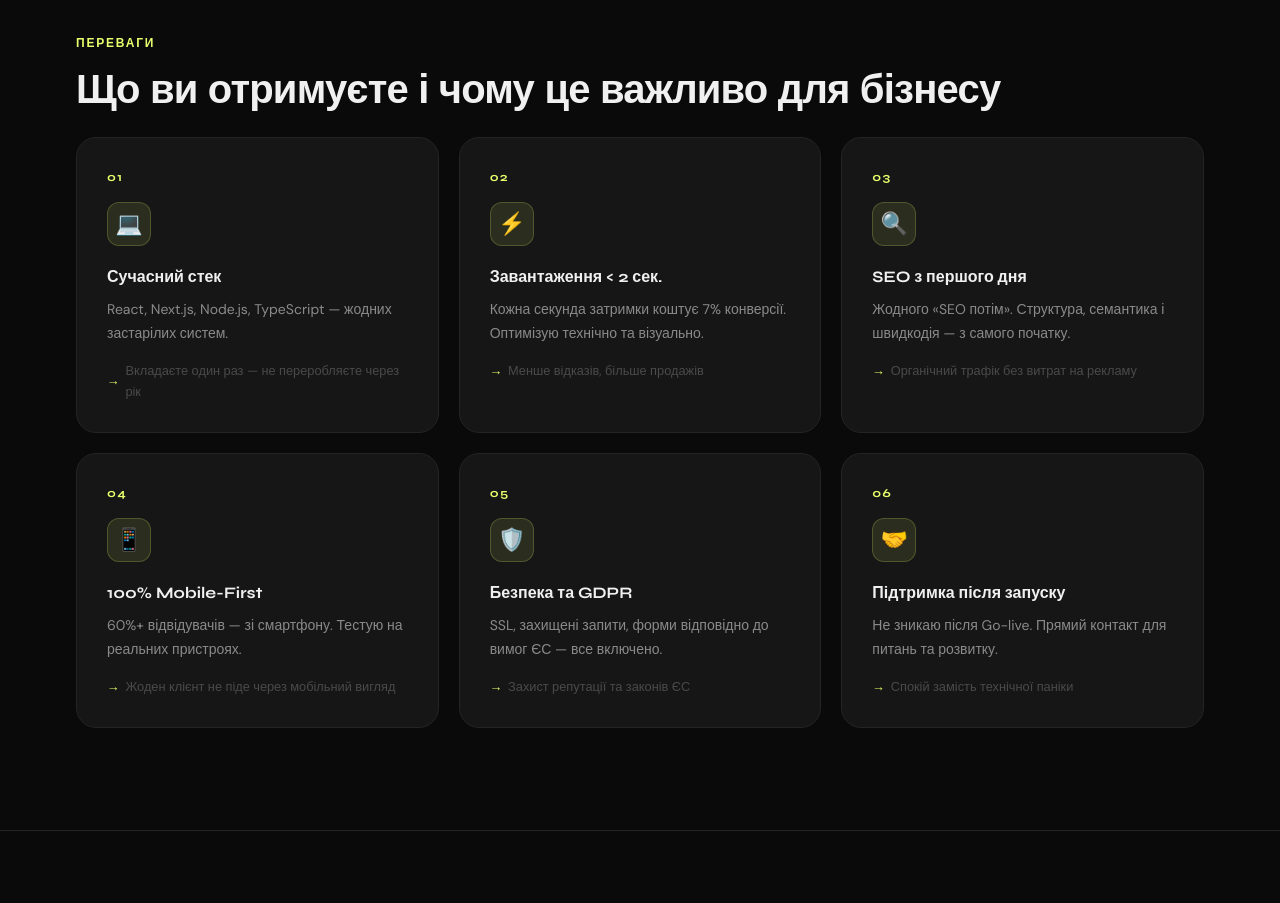
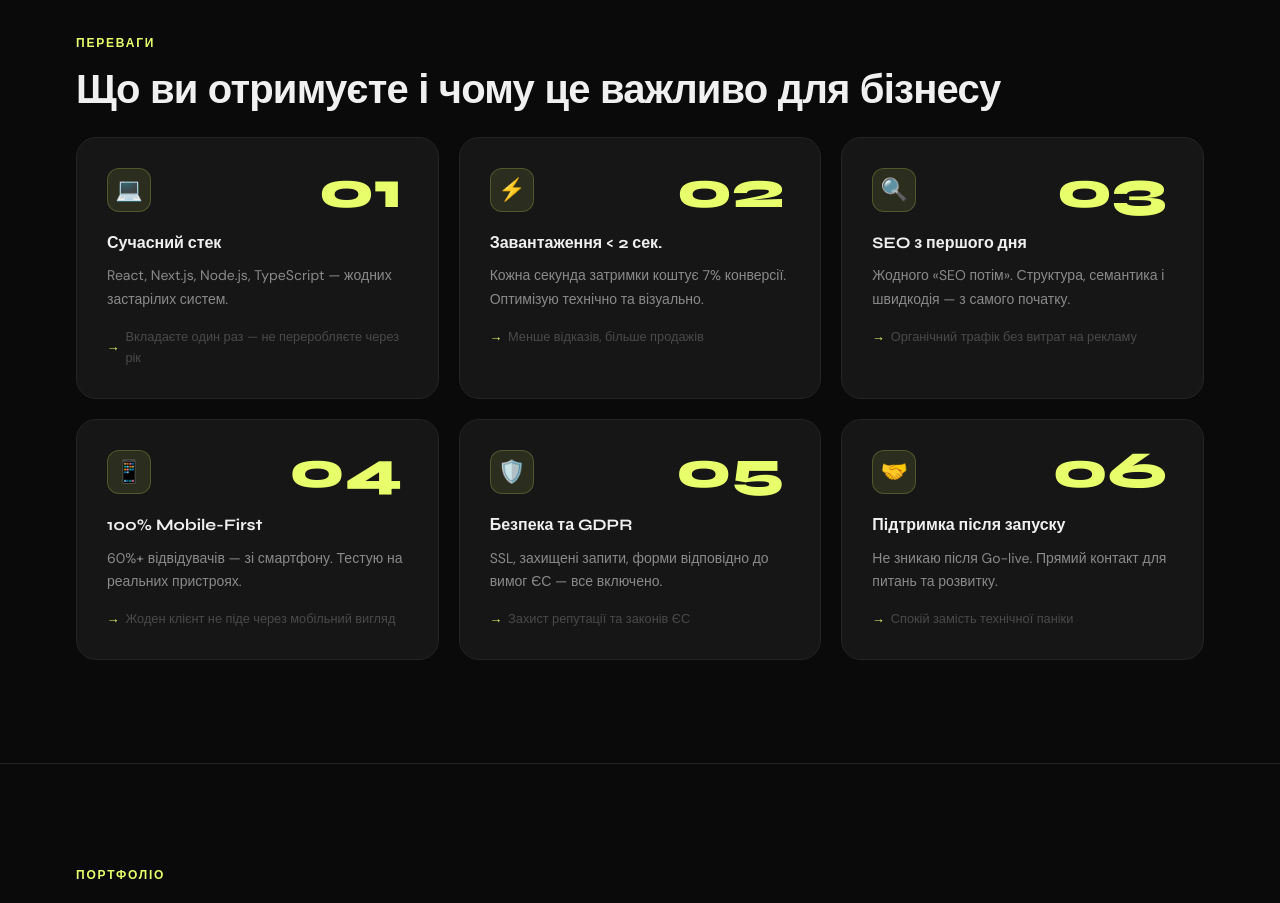
Before and after one commit to Skaliuzhnyi/sergdev_webstudio, a React (Vite) app: page / in a window 1280 px wide. Shown: the part 5240-6143 px from the top of the page. Built offline with nearby package versions, Linux system fonts and the light colour scheme; a web font is replaced by a local one.

Commit message:
section Why content fix

```diff
--- a/src/components/Why.jsx
+++ b/src/components/Why.jsx
@@ -17,8 +17,8 @@ export default function Why() {
           {items.map((w, i) => (
             <motion.div key={i} variants={item}
               whileHover={{ y:-3, borderColor:'var(--border2)' }}
-              style={{ background:'var(--surface)', border:'1px solid var(--border)', borderRadius:'var(--rl)', padding:'1.875rem', transition:'all .28s', cursor:'default' }}>
-              <span style={{ fontFamily:"'Syne',sans-serif", fontSize:'.75rem', fontWeight:700, color:'var(--accent)', letterSpacing:'.12em', display:'block', marginBottom:'.875rem' }}>{w.n}</span>
+              style={{ background:'var(--surface)', border:'1px solid var(--border)', borderRadius:'var(--rl)', padding:'1.875rem', transition:'all .28s', cursor:'default', position: 'relative' }}>
+              <span style={{ fontFamily:"'Syne',sans-serif", fontSize:'3.25rem', fontWeight:800, color:'var(--accent)', lineHeight: '1', display:'block', position: 'absolute', right: "10%", top: '10%'}}>{w.n}</span>
               <div style={{ width:44, height:44, borderRadius:12, background:'var(--accent-dim)', border:'1px solid rgba(var(--accent-rgb),.2)', display:'flex', alignItems:'center', justifyContent:'center', fontSize:'1.375rem', marginBottom:'1.125rem' }}>
                 {ICONS[i]}
               </div>
```
